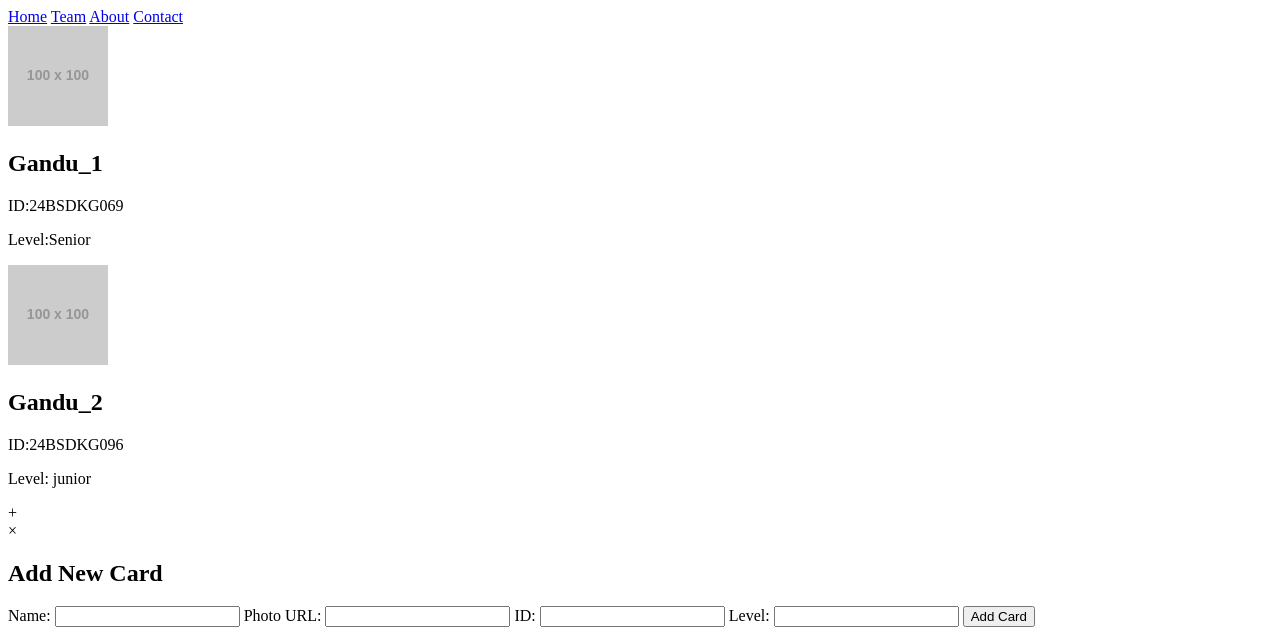
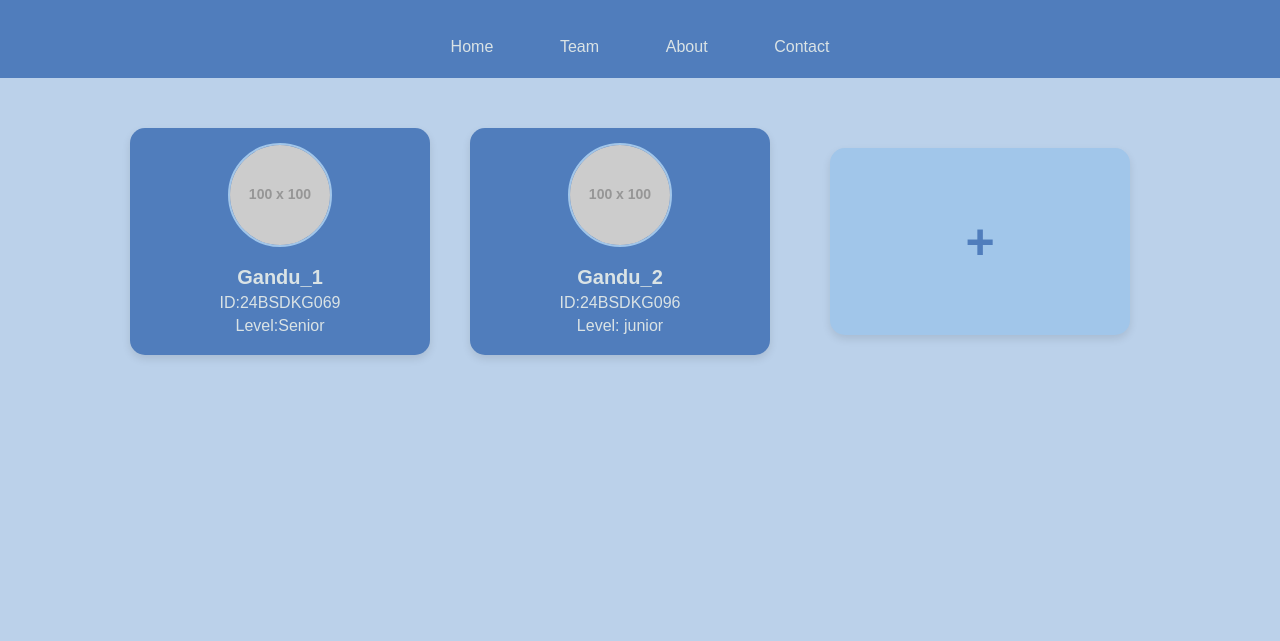
Before and after one commit to Krish-Prajapati/TrialRepo, a plain HTML site: page index.html in a window 1280 px wide. Shown: the top 641 px of the page. Drawn offline with Linux system fonts and the light colour scheme; placeholder pictures from the web are drawn by us.

```diff
--- a/index.html
+++ b/index.html
@@ -4,7 +4,8 @@
     <meta charset="UTF-8">
     <meta name="viewport" content="width=device-width, initial-scale=1.0">
     <title>Sample Web Page</title>
-    <link rel="stylesheet" href="styles.css">
+    <link rel="stylesheet" href="style.css">
+    <link rel="stylesheet" href="script.js">
 </head>
 <body>
     <header>
```
